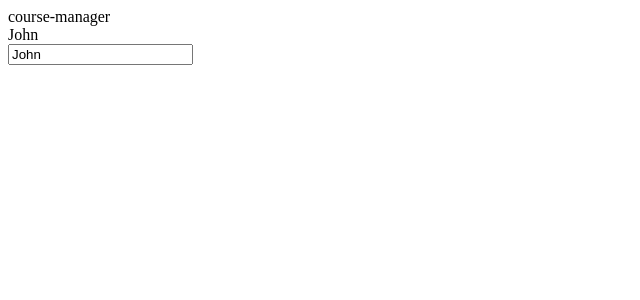
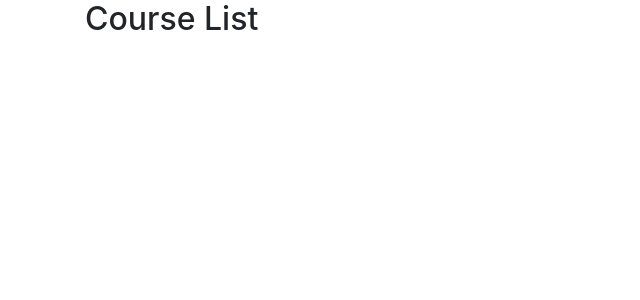
Before and after one commit to WillianFarias/course-manager, an Angular app: page / in a window 1280 px wide. Shown: the top 300 px of the page, without its empty margins (0-640 px from the left). Built offline with nearby package versions, Linux system fonts and the light colour scheme.

Commit message:
adicionando o bootstrap ao projeto e fazendo teste basico deste

```diff
--- a/package.json
+++ b/package.json
@@ -19,6 +19,7 @@
     "@angular/platform-browser": "~11.0.5",
     "@angular/platform-browser-dynamic": "~11.0.5",
     "@angular/router": "~11.0.5",
+    "bootstrap": "^4.5.3",
     "rxjs": "~6.6.0",
     "tslib": "^2.0.0",
     "zone.js": "~0.10.2"
--- a/src/app/app.component.html
+++ b/src/app/app.component.html
@@ -1,9 +1,3 @@
-{{ title }}
-
-<br/>
-
-{{ name }}
-
-<br/>
-<!--one way data binding and two-way data binding-->
-<input [(ngModel)]="name" name="name">
+<div class="container">
+  <app-course-list></app-course-list>
+</div>
--- a/src/app/app.module.ts
+++ b/src/app/app.module.ts
@@ -3,10 +3,12 @@ import { NgModule } from '@angular/core';
 import { FormsModule } from '@angular/forms'
 
 import { AppComponent } from './app.component';
+import { CourseListComponent } from './courses/course.list.component';
 
 @NgModule({
   declarations: [
-    AppComponent
+    AppComponent,
+    CourseListComponent
   ],
   imports: [
     BrowserModule,
--- /dev/null
+++ b/src/app/courses/course.list.component.html
@@ -0,0 +1 @@
+<h2>Course List</h2>
--- a/src/app/courses/course.list.component.ts
+++ b/src/app/courses/course.list.component.ts
@@ -1,9 +1,10 @@
-import { Component } from '@angular/core'
+import { Component } from '@angular/core';
 
 @Component({
   selector: 'app-course-list',
-  template: '<h2> Course List </h2>'
+  templateUrl: './course.list.component.html'
 })
+
 export class CourseListComponent {
 
 }
--- a/src/styles.css
+++ b/src/styles.css
@@ -1 +1,2 @@
 /* You can add global styles to this file, and also import other style files */
+@import '~bootstrap/dist/css/bootstrap.min.css'
```
Also changed, not shown: comandos.txt, 1 other file (tests, documents, lock files or other folders).
